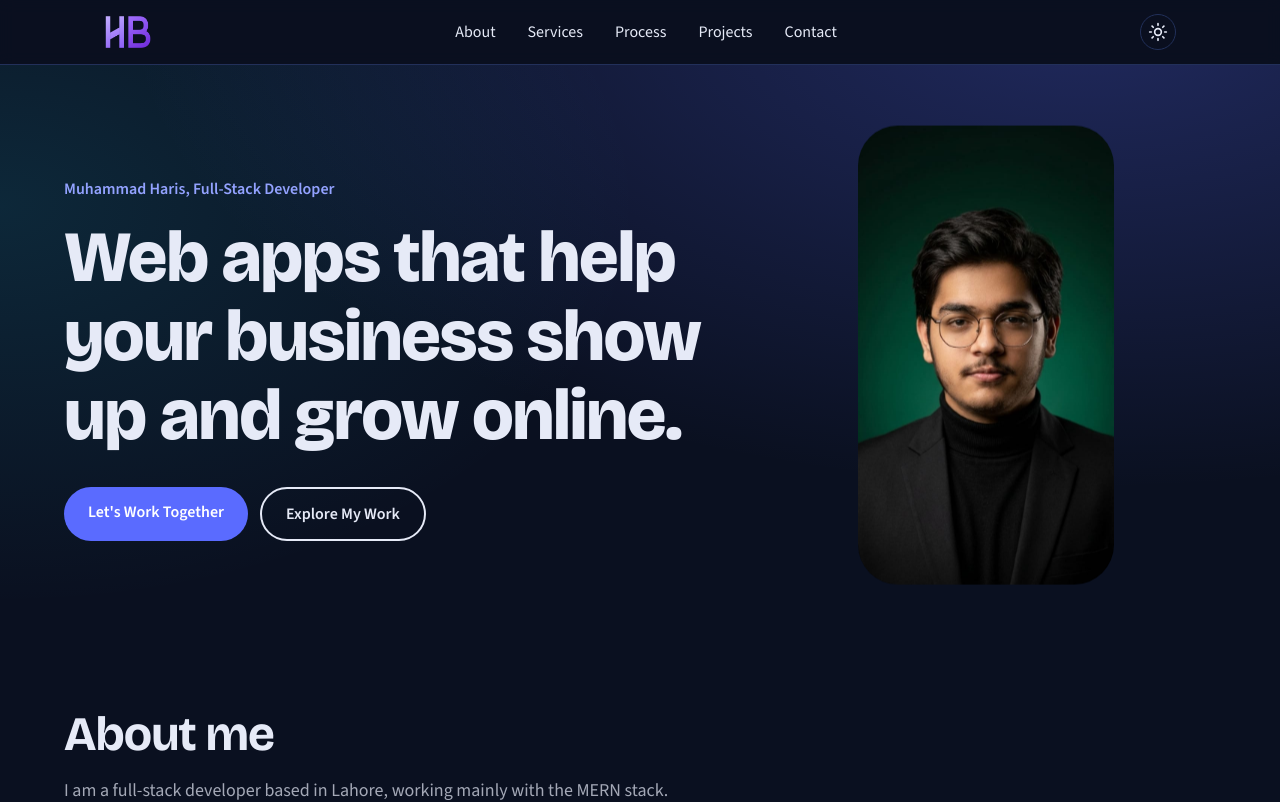
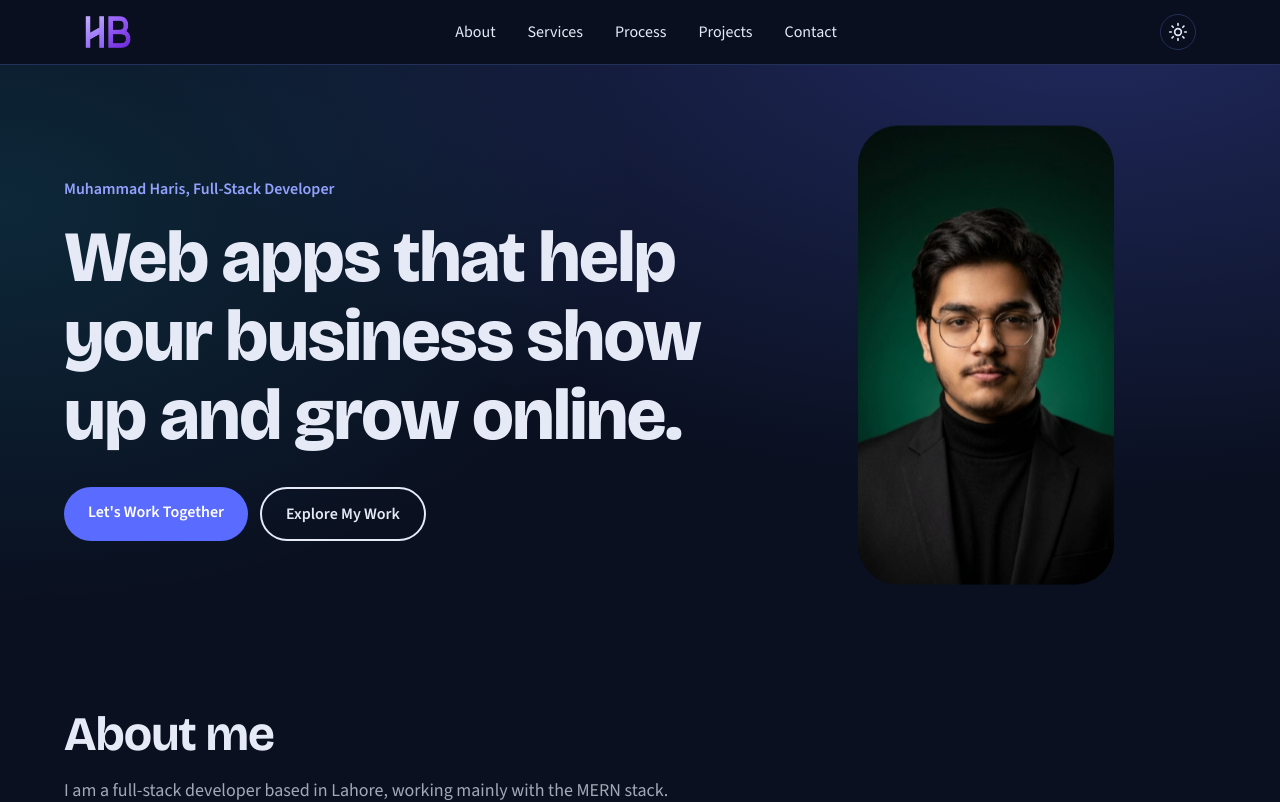
Before and after one commit to haris379/Haris-Builds, a React (Vite) app: page / in a window 1280 px wide. Shown: the top 802 px of the page. Built offline with nearby package versions, Linux system fonts and the light colour scheme.

Commit message:
Update Navabr

```diff
--- a/src/components/layout/Header.tsx
+++ b/src/components/layout/Header.tsx
@@ -7,7 +7,7 @@ export default function Header() {
 
   return (
     <header className="sticky top-0 z-50 border-b border-mist bg-paper/90 backdrop-blur">
-      <div className="mx-auto flex h-16 max-w-6xl items-center justify-between px-10">
+      <div className="mx-auto flex h-16 max-w-6xl items-center justify-between px-5">
         {/* Keep your existing logo here */}
         <a
           href="/#"
```
